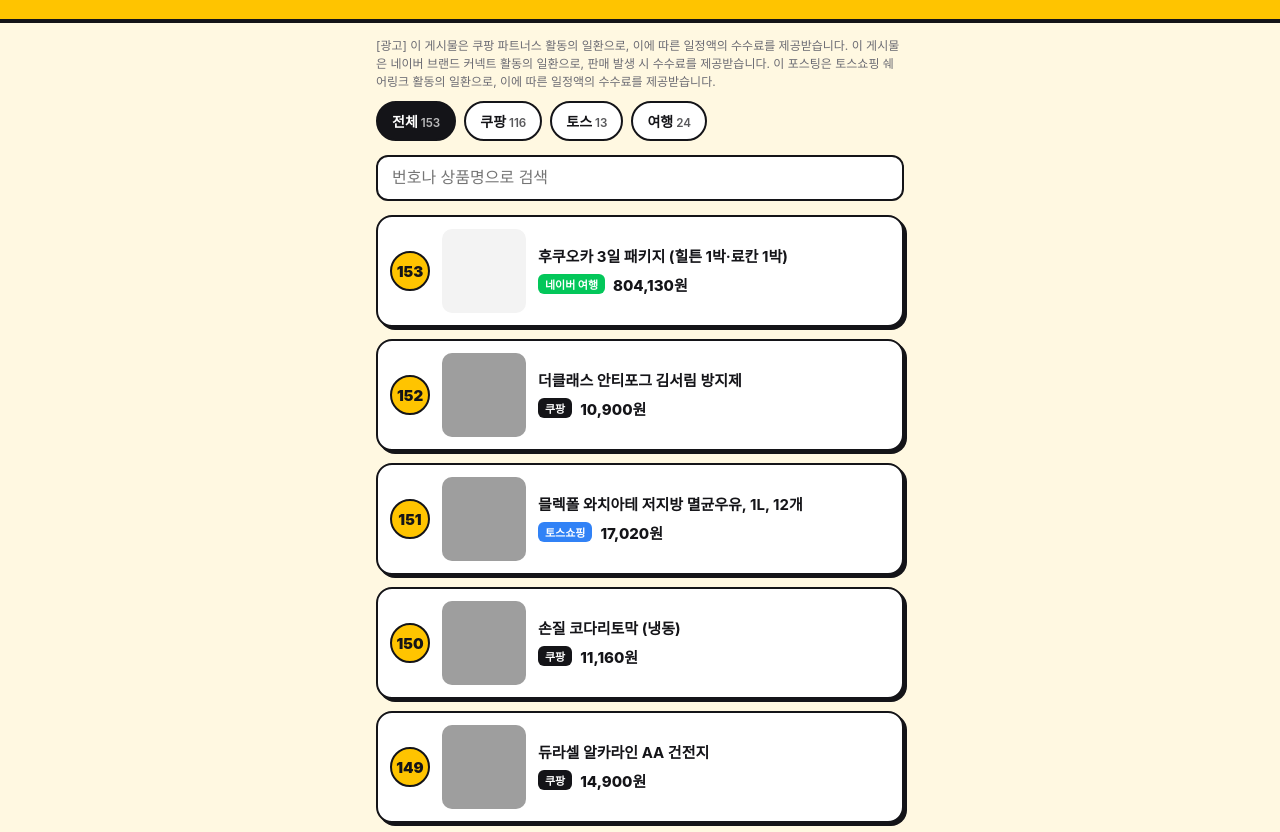
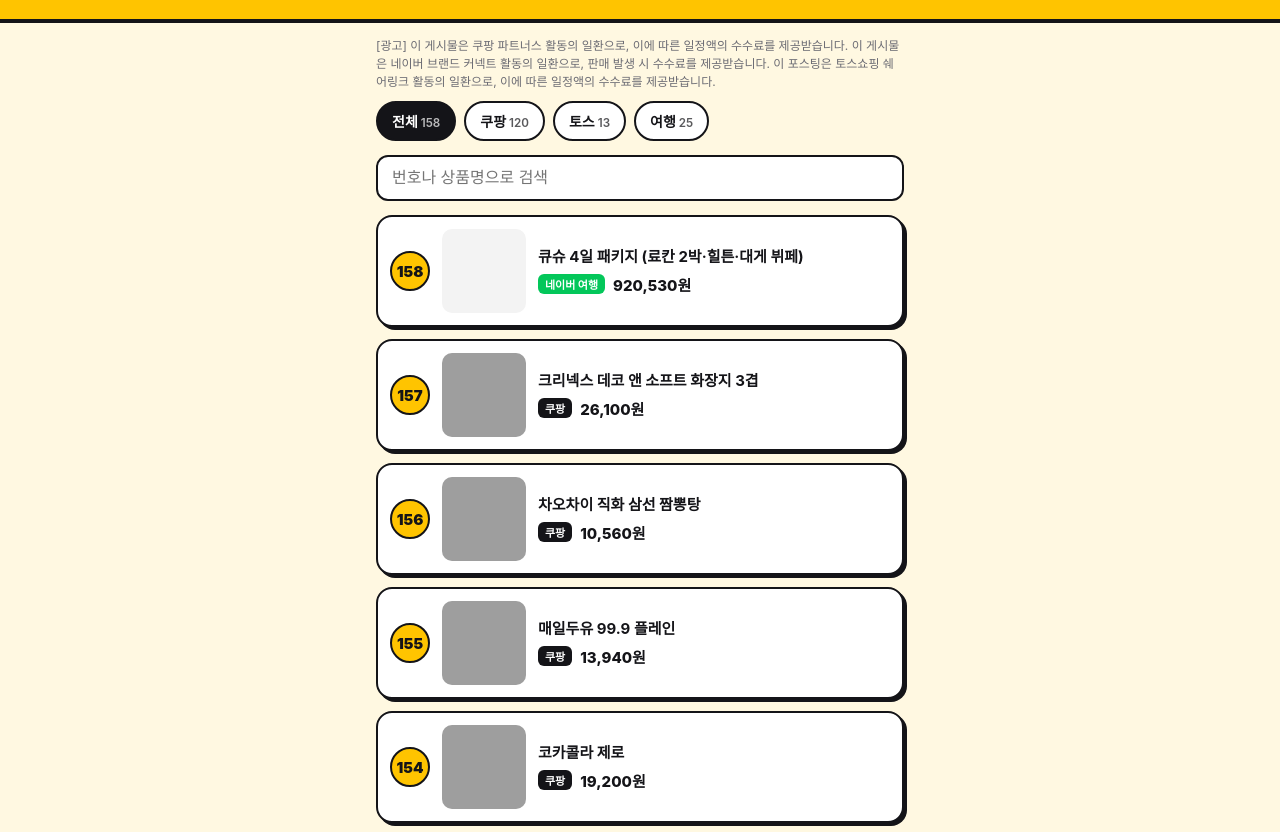
Before and after one commit to JJM-eng/cart, a plain HTML site: page index.html in a window 1280 px wide. Shown: the part 90-922 px from the top of the page. Drawn offline with Linux system fonts and the light colour scheme; grey boxes are pictures that could not be loaded.

Commit message:
update 2026-11-23

```diff
--- a/index.html
+++ b/index.html
@@ -32,9 +32,14 @@ footer{text-align:center;font-size:12px;color:var(--mut);padding:0 16px 30px}
 </style></head><body>
 <header><h1>🛒 장바구니 검수관</h1><p>릴스 속 상품, 번호로 찾으세요</p></header>
 <p class="ad">[광고] 이 게시물은 쿠팡 파트너스 활동의 일환으로, 이에 따른 일정액의 수수료를 제공받습니다. 이 게시물은 네이버 브랜드 커넥트 활동의 일환으로, 판매 발생 시 수수료를 제공받습니다. 이 포스팅은 토스쇼핑 쉐어링크 활동의 일환으로, 이에 따른 일정액의 수수료를 제공받습니다.</p>
-<nav class="tabs"><button data-t="all" class="on">전체<small>153</small></button><button data-t="coupang" class="">쿠팡<small>116</small></button><button data-t="toss" class="">토스<small>13</small></button><button data-t="naver" class="">여행<small>24</small></button></nav>
+<nav class="tabs"><button data-t="all" class="on">전체<small>158</small></button><button data-t="coupang" class="">쿠팡<small>120</small></button><button data-t="toss" class="">토스<small>13</small></button><button data-t="naver" class="">여행<small>25</small></button></nav>
 <div class="search"><input id="q" type="search" placeholder="번호나 상품명으로 검색" inputmode="search"></div>
-<main><a class="card" href="https://naver.me/xnObrmEM" target="_blank" rel="sponsored noopener" data-s="153 후쿠오카 3일 패키지 (힐튼 1박·료칸 1박)" data-p="naver"><div class="no">153</div><div class="img"></div><div><div class="t">후쿠오카 3일 패키지 (힐튼 1박·료칸 1박)</div><div class="m"><span class="tag naver">네이버 여행</span><span class="price">804,130원</span></div></div></a>
+<main><a class="card" href="https://naver.me/I5wvy8FN" target="_blank" rel="sponsored noopener" data-s="158 큐슈 4일 패키지 (료칸 2박·힐튼·대게 뷔페)" data-p="naver"><div class="no">158</div><div class="img"></div><div><div class="t">큐슈 4일 패키지 (료칸 2박·힐튼·대게 뷔페)</div><div class="m"><span class="tag naver">네이버 여행</span><span class="price">920,530원</span></div></div></a>
+<a class="card" href="https://link.coupang.com/a/iUsGl29p8K" target="_blank" rel="sponsored noopener" data-s="157 크리넥스 데코 앤 소프트 화장지 3겹" data-p="coupang"><div class="no">157</div><img class="img" src="https://image10.coupangcdn.com/image/retail/images/98145334917948-8aef7415-788b-4929-b171-588caee5b279.jpg" alt="" loading="lazy" referrerpolicy="no-referrer"><div><div class="t">크리넥스 데코 앤 소프트 화장지 3겹</div><div class="m"><span class="tag coupang">쿠팡</span><span class="price">26,100원</span></div></div></a>
+<a class="card" href="https://link.coupang.com/a/iUsAC453f2" target="_blank" rel="sponsored noopener" data-s="156 차오차이 직화 삼선 짬뽕탕" data-p="coupang"><div class="no">156</div><img class="img" src="https://image1.coupangcdn.com/image/retail/images/33471225300876-847940a4-3c8a-4ba2-89b6-51e10d55c2be.jpg" alt="" loading="lazy" referrerpolicy="no-referrer"><div><div class="t">차오차이 직화 삼선 짬뽕탕</div><div class="m"><span class="tag coupang">쿠팡</span><span class="price">10,560원</span></div></div></a>
+<a class="card" href="https://link.coupang.com/a/iUsACs3NPo" target="_blank" rel="sponsored noopener" data-s="155 매일두유 99.9 플레인" data-p="coupang"><div class="no">155</div><img class="img" src="https://image15.coupangcdn.com/image/retail/images/139627710988148-dd5d246c-120d-451a-9d79-6e8926882a1e.png" alt="" loading="lazy" referrerpolicy="no-referrer"><div><div class="t">매일두유 99.9 플레인</div><div class="m"><span class="tag coupang">쿠팡</span><span class="price">13,940원</span></div></div></a>
+<a class="card" href="https://link.coupang.com/a/iUsABUpSGi" target="_blank" rel="sponsored noopener" data-s="154 코카콜라 제로" data-p="coupang"><div class="no">154</div><img class="img" src="https://image7.coupangcdn.com/image/retail/images/349121684142854-936d432c-0e7a-4bb3-b935-4459f66df859.jpg" alt="" loading="lazy" referrerpolicy="no-referrer"><div><div class="t">코카콜라 제로</div><div class="m"><span class="tag coupang">쿠팡</span><span class="price">19,200원</span></div></div></a>
+<a class="card" href="https://naver.me/xnObrmEM" target="_blank" rel="sponsored noopener" data-s="153 후쿠오카 3일 패키지 (힐튼 1박·료칸 1박)" data-p="naver"><div class="no">153</div><div class="img"></div><div><div class="t">후쿠오카 3일 패키지 (힐튼 1박·료칸 1박)</div><div class="m"><span class="tag naver">네이버 여행</span><span class="price">804,130원</span></div></div></a>
 <a class="card" href="https://link.coupang.com/a/iSNL0jvKfs" target="_blank" rel="sponsored noopener" data-s="152 더클래스 안티포그 김서림 방지제" data-p="coupang"><div class="no">152</div><img class="img" src="https://image2.coupangcdn.com/image/retail/images/691351462562453-02f78d99-8087-4ddf-b8c1-3e7e41f3396a.jpg" alt="" loading="lazy" referrerpolicy="no-referrer"><div><div class="t">더클래스 안티포그 김서림 방지제</div><div class="m"><span class="tag coupang">쿠팡</span><span class="price">10,900원</span></div></div></a>
 <a class="card" href="https://toss.shopping/_m/7QY2Hwjd" target="_blank" rel="sponsored noopener" data-s="151 믈렉폴 와치아테 저지방 멸균우유, 1l, 12개" data-p="toss"><div class="no">151</div><img class="img" src="https://shopping.toss.im/live/temp/2025-11-17/68a8cdd4-e494-40ce-85b9-b9d8b6fbf487.jpeg" alt="" loading="lazy" referrerpolicy="no-referrer"><div><div class="t">믈렉폴 와치아테 저지방 멸균우유, 1L, 12개</div><div class="m"><span class="tag toss">토스쇼핑</span><span class="price">17,020원</span></div></div></a>
 <a class="card" href="https://link.coupang.com/a/iSNGECDyTJ" target="_blank" rel="sponsored noopener" data-s="150 손질 코다리토막 (냉동)" data-p="coupang"><div class="no">150</div><img class="img" src="https://img5c.coupangcdn.com/image/retail/images/8481726336629-549ba403-58bc-444f-b887-2647434d3829.jpg" alt="" loading="lazy" referrerpolicy="no-referrer"><div><div class="t">손질 코다리토막 (냉동)</div><div class="m"><span class="tag coupang">쿠팡</span><span class="price">11,160원</span></div></div></a>
@@ -187,7 +192,7 @@ footer{text-align:center;font-size:12px;color:var(--mut);padding:0 16px 30px}
 <a class="card" href="https://link.coupang.com/a/h9Ur4WYMKa" target="_blank" rel="sponsored noopener" data-s="3 곰곰 맥반석 구운란" data-p="coupang"><div class="no">3</div><img class="img" src="https://image8.coupangcdn.com/image/retail/images/1742566438571959-53a5ab6a-b98d-4301-94ed-7b5c6d1d3b8c.jpg" alt="" loading="lazy" referrerpolicy="no-referrer"><div><div class="t">곰곰 맥반석 구운란</div><div class="m"><span class="tag coupang">쿠팡</span><span class="price">9,800원</span></div></div></a>
 <a class="card" href="https://link.coupang.com/a/h8Lr52fsl2" target="_blank" rel="sponsored noopener" data-s="2 스프라이트 제로 사이다 with tea" data-p="coupang"><div class="no">2</div><img class="img" src="https://image7.coupangcdn.com/image/retail/images/2026/05/19/18/1/b5de012e-d332-49ab-9be4-5e6b00896427.jpg" alt="" loading="lazy" referrerpolicy="no-referrer"><div><div class="t">스프라이트 제로 사이다 with TEA</div><div class="m"><span class="tag coupang">쿠팡</span><span class="price">15,050원</span></div></div></a>
 <a class="card" href="https://link.coupang.com/a/h8LpepRVCK" target="_blank" rel="sponsored noopener" data-s="1 하이플러스 스마트 하이패스 자동 충전카드" data-p="coupang"><div class="no">1</div><img class="img" src="https://img2a.coupangcdn.com/image/retail/images/2025/07/16/15/6/6b5fcafc-69ea-4111-8aa2-7f84234a2d64.jpg" alt="" loading="lazy" referrerpolicy="no-referrer"><div><div class="t">하이플러스 스마트 하이패스 자동 충전카드</div><div class="m"><span class="tag coupang">쿠팡</span><span class="price">6,000원</span></div></div></a></main>
-<footer>※ 가격·할인은 영상 제작 시점 기준이며 바뀔 수 있어요.<br>업데이트 2026-11-22</footer>
+<footer>※ 가격·할인은 영상 제작 시점 기준이며 바뀔 수 있어요.<br>업데이트 2026-11-23</footer>
 <script>
 const q=document.getElementById('q');let tab='all';
 function apply(){const v=(q.value||'').trim().toLowerCase();
```
